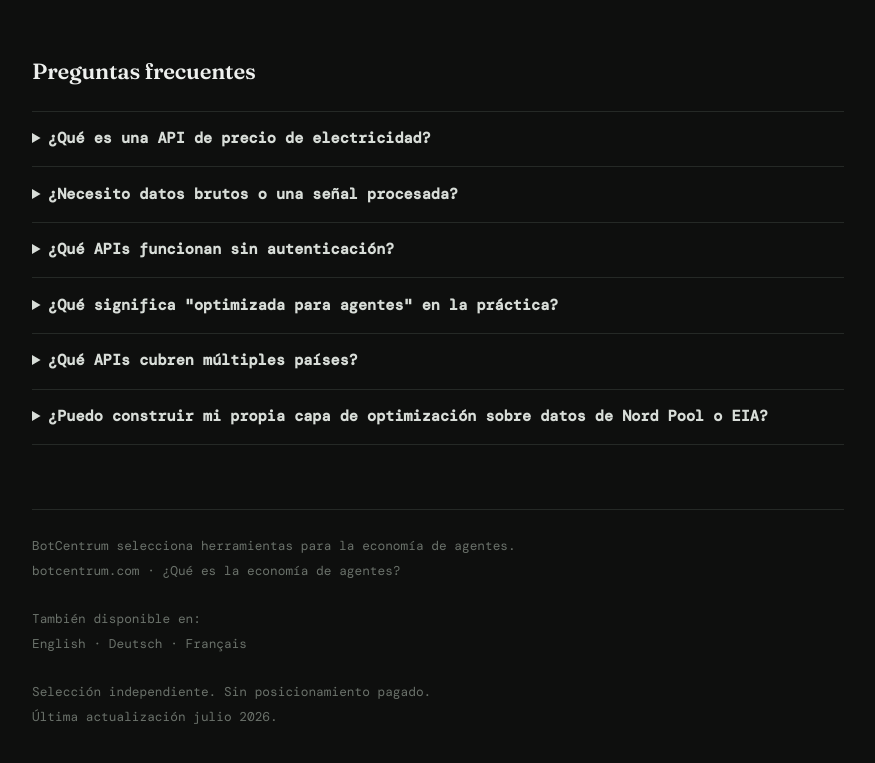
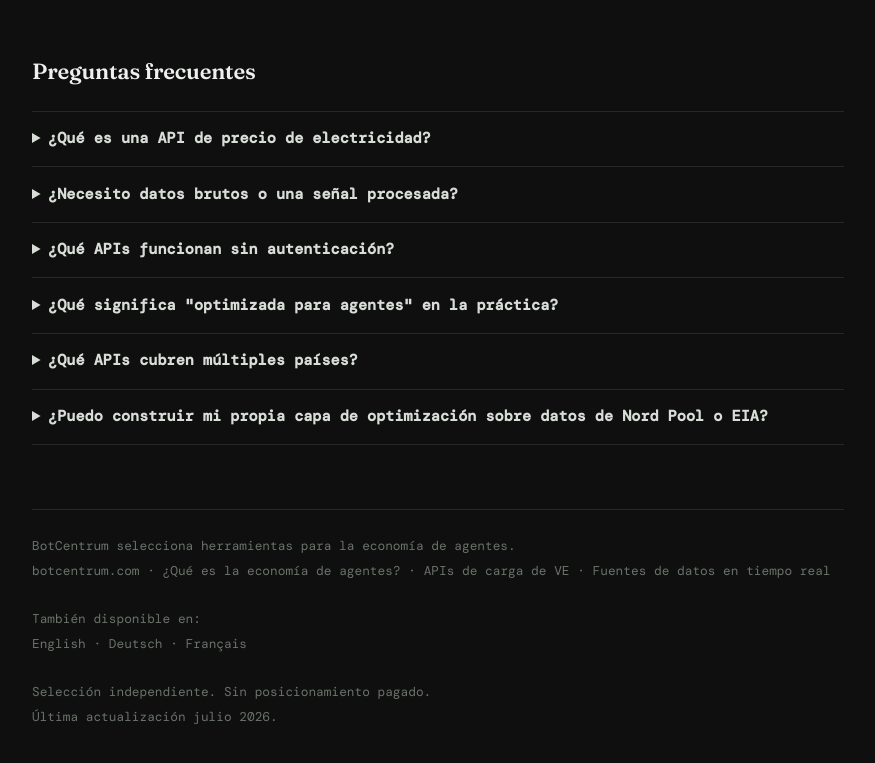
Before and after one commit to zemloai-ctrl/botcentrum, a plain HTML site: page es/index.html in a window 1280 px wide. Shown: the part 3631-4394 px from the top of the page, without its empty margins (202-1077 px from the left). Drawn offline with nearby package versions, Linux system fonts and the light colour scheme.

Commit message:
Update index.html

```diff
--- a/es/index.html
+++ b/es/index.html
@@ -372,7 +372,7 @@
 
 <footer>
   BotCentrum selecciona herramientas para la economía de agentes.<br>
-  <a href="https://botcentrum.com">botcentrum.com</a> · <a href="https://botcentrum.com/agent-economy/">¿Qué es la economía de agentes?</a><br><br>
+  <a href="https://botcentrum.com">botcentrum.com</a> · <a href="https://botcentrum.com/agent-economy/">¿Qué es la economía de agentes?</a> · <a href="https://botcentrum.com/ev-charging/">APIs de carga de VE</a> · <a href="https://botcentrum.com/data-sources/">Fuentes de datos en tiempo real</a><br><br>
   También disponible en:<br>
   <a href="https://botcentrum.com/" hreflang="en">English</a> ·
   <a href="https://botcentrum.com/de/" hreflang="de">Deutsch</a> ·
```
